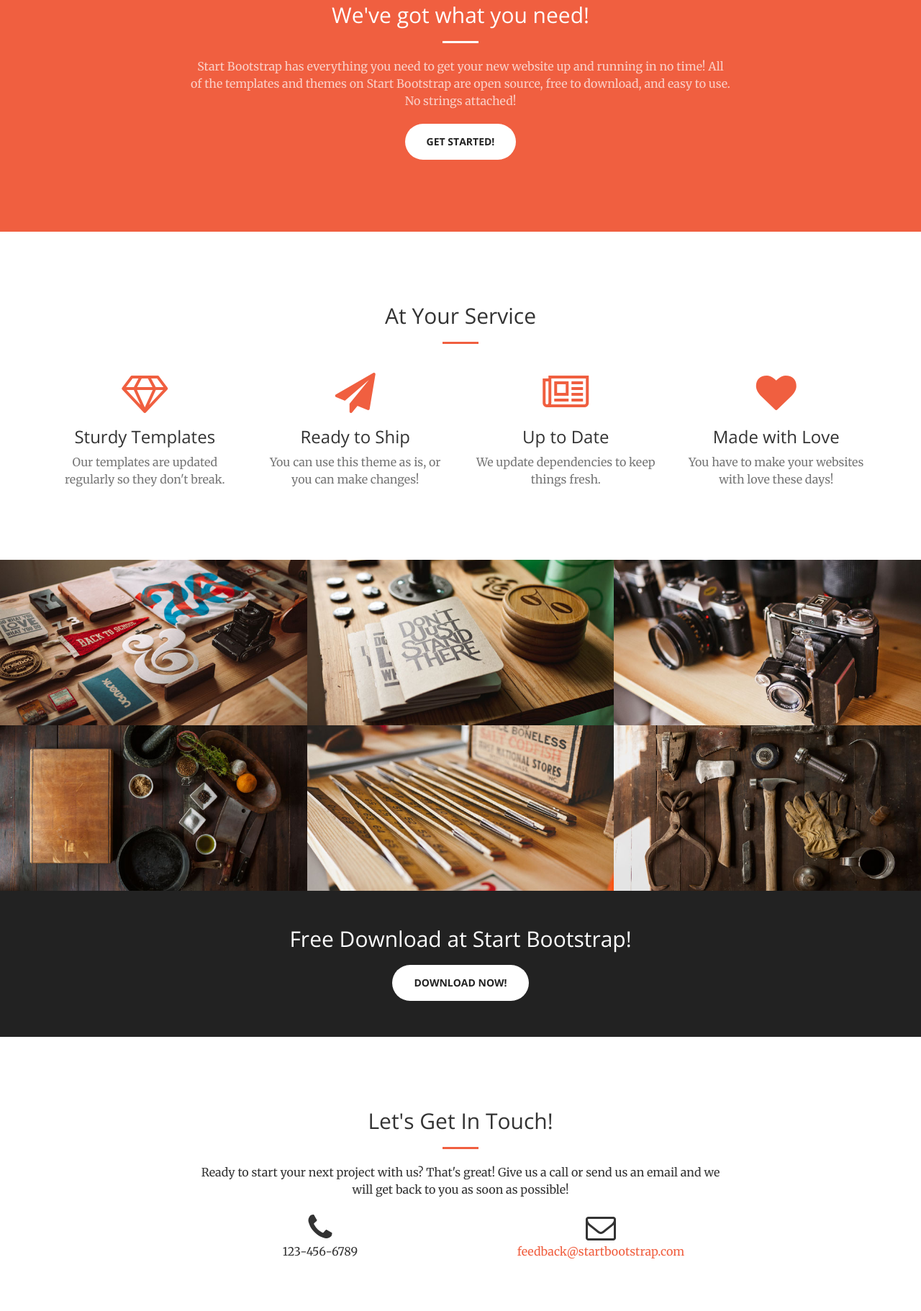
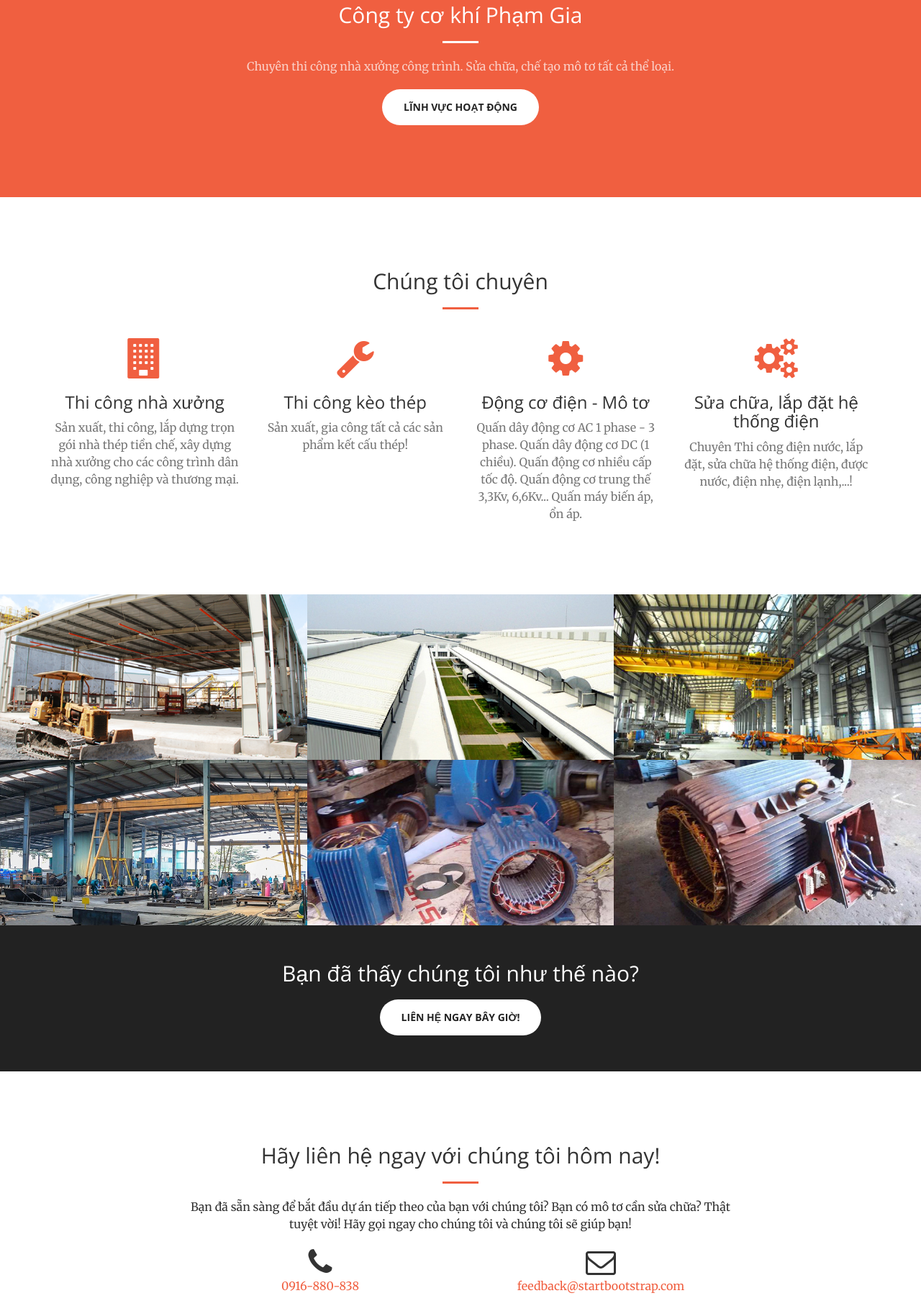
Before and after one commit to CongTyPhamGia/cokhiphamgia, a website: page index.html in a window 1280 px wide. Shown: the part 896-2718 px from the top of the page at 72% size. Drawn offline with nearby package versions, Linux system fonts and the light colour scheme.

Commit message:
Update projects

```diff
--- a/index.html
+++ b/index.html
@@ -25,6 +25,9 @@
     <!-- Custom CSS -->
     <link rel="stylesheet" href="css/creative.css" type="text/css">
 
+    <!-- favicon.ico -->
+    <link href="img/favicon.ico" rel="shortcut icon" type="image/x-icon" />
+
     <!-- HTML5 Shim and Respond.js IE8 support of HTML5 elements and media queries -->
     <!-- WARNING: Respond.js doesn't work if you view the page via file:// -->
     <!--[if lt IE 9]>
@@ -46,6 +49,8 @@
                     <span class="icon-bar"></span>
                     <span class="icon-bar"></span>
                 </button>
+                <div class="navbar-brand" style="width: 70px"><img src="img/phamgia-logo.png" class="img-responsive" alt="" ></div>
+
                 <a class="navbar-brand page-scroll" href="#page-top">CƠ KHÍ PHẠM GIA</a>
             </div>
 
@@ -87,10 +92,10 @@
         <div class="container">
             <div class="row">
                 <div class="col-lg-8 col-lg-offset-2 text-center">
-                    <h2 class="section-heading">We've got what you need!</h2>
+                    <h2 class="section-heading">Công ty cơ khí Phạm Gia </h2>
                     <hr class="light">
-                    <p class="text-faded">Start Bootstrap has everything you need to get your new website up and running in no time! All of the templates and themes on Start Bootstrap are open source, free to download, and easy to use. No strings attached!</p>
-                    <a href="#services" class="page-scroll btn btn-default btn-xl">Get Started!</a>
+                    <p class="text-faded">Chuyên thi công nhà xưởng công trình. Sửa chữa, chế tạo mô tơ tất cả thể loại.</p>
+                    <a href="#services" class="page-scroll btn btn-default btn-xl">Lĩnh vực hoạt động</a>
                 </div>
             </div>
         </div>
@@ -100,7 +105,7 @@
         <div class="container">
             <div class="row">
                 <div class="col-lg-12 text-center">
-                    <h2 class="section-heading">At Your Service</h2>
+                    <h2 class="section-heading">Chúng tôi chuyên</h2>
                     <hr class="primary">
                 </div>
             </div>
@@ -109,30 +114,30 @@
             <div class="row">
                 <div class="col-lg-3 col-md-6 text-center">
                     <div class="service-box">
-                        <i class="fa fa-4x fa-diamond wow bounceIn text-primary"></i>
-                        <h3>Sturdy Templates</h3>
-                        <p class="text-muted">Our templates are updated regularly so they don't break.</p>
+                        <i class="fa fa-4x fa-building wow bounceIn text-primary"></i>
+                        <h3>Thi công nhà xưởng</h3>
+                        <p class="text-muted">Sản xuất, thi công, lắp dựng trọn gói nhà thép tiền chế, xây dựng nhà xưởng cho các công trình dân dụng, công nghiệp và thương mại.</p>
                     </div>
                 </div>
                 <div class="col-lg-3 col-md-6 text-center">
                     <div class="service-box">
-                        <i class="fa fa-4x fa-paper-plane wow bounceIn text-primary" data-wow-delay=".1s"></i>
-                        <h3>Ready to Ship</h3>
-                        <p class="text-muted">You can use this theme as is, or you can make changes!</p>
+                        <i class="fa fa-4x fa-wrench wow bounceIn text-primary" data-wow-delay=".1s"></i>
+                        <h3>Thi công kèo thép</h3>
+                        <p class="text-muted">Sản xuất, gia công tất cả các sản phẩm kết cấu thép!</p>
                     </div>
                 </div>
                 <div class="col-lg-3 col-md-6 text-center">
                     <div class="service-box">
-                        <i class="fa fa-4x fa-newspaper-o wow bounceIn text-primary" data-wow-delay=".2s"></i>
-                        <h3>Up to Date</h3>
-                        <p class="text-muted">We update dependencies to keep things fresh.</p>
+                        <i class="fa fa-4x fa-cog wow bounceIn text-primary" data-wow-delay=".2s"></i>
+                        <h3>Động cơ điện - Mô tơ</h3>
+                        <p class="text-muted">Quấn dây động cơ AC 1 phase - 3 phase. Quấn dây động cơ DC (1 chiều). Quấn động cơ nhiều cấp tốc độ. Quấn động cơ trung thế 3,3Kv,  6,6Kv... Quấn máy biến áp, ổn áp.</p>
                     </div>
                 </div>
                 <div class="col-lg-3 col-md-6 text-center">
                     <div class="service-box">
-                        <i class="fa fa-4x fa-heart wow bounceIn text-primary" data-wow-delay=".3s"></i>
-                        <h3>Made with Love</h3>
-                        <p class="text-muted">You have to make your websites with love these days!</p>
+                        <i class="fa fa-4x fa-cogs wow bounceIn text-primary" data-wow-delay=".3s"></i>
+                        <h3>Sửa chữa, lắp đặt hệ thống điện</h3>
+                        <p class="text-muted">Chuyên Thi công điện nước, lắp đặt, sửa chữa hệ thống điện, được nước, điện nhẹ, điện lạnh,...!</p>
                     </div>
                 </div>
             </div>
@@ -144,14 +149,14 @@
             <div class="row no-gutter">
                 <div class="col-lg-4 col-sm-6">
                     <a href="#" class="portfolio-box">
-                        <img src="img/portfolio/1.jpg" class="img-responsive" alt="">
+                        <img src="img/portfolio/congtrinh-1.png" class="img-responsive" alt="">
                         <div class="portfolio-box-caption">
                             <div class="portfolio-box-caption-content">
                                 <div class="project-category text-faded">
-                                    Category
+
                                 </div>
                                 <div class="project-name">
-                                    Project Name
+                                    Nhà xưởng
                                 </div>
                             </div>
                         </div>
@@ -159,14 +164,14 @@
                 </div>
                 <div class="col-lg-4 col-sm-6">
                     <a href="#" class="portfolio-box">
-                        <img src="img/portfolio/2.jpg" class="img-responsive" alt="">
+                        <img src="img/portfolio/congtrinh-2.jpg" class="img-responsive" alt="">
                         <div class="portfolio-box-caption">
                             <div class="portfolio-box-caption-content">
                                 <div class="project-category text-faded">
-                                    Category
+
                                 </div>
                                 <div class="project-name">
-                                    Project Name
+                                    Nhà xưởng
                                 </div>
                             </div>
                         </div>
@@ -174,14 +179,14 @@
                 </div>
                 <div class="col-lg-4 col-sm-6">
                     <a href="#" class="portfolio-box">
-                        <img src="img/portfolio/3.jpg" class="img-responsive" alt="">
+                        <img src="img/portfolio/congtrinh-3.jpg" class="img-responsive" alt="">
                         <div class="portfolio-box-caption">
                             <div class="portfolio-box-caption-content">
                                 <div class="project-category text-faded">
-                                    Category
+
                                 </div>
                                 <div class="project-name">
-                                    Project Name
+                                    Nhà xưởng
                                 </div>
                             </div>
                         </div>
@@ -189,14 +194,14 @@
                 </div>
                 <div class="col-lg-4 col-sm-6">
                     <a href="#" class="portfolio-box">
-                        <img src="img/portfolio/4.jpg" class="img-responsive" alt="">
+                        <img src="img/portfolio/congtrinh-4.jpg" class="img-responsive" alt="">
                         <div class="portfolio-box-caption">
                             <div class="portfolio-box-caption-content">
                                 <div class="project-category text-faded">
-                                    Category
+
                                 </div>
                                 <div class="project-name">
-                                    Project Name
+                                    Nhà xưởng
                                 </div>
                             </div>
                         </div>
@@ -204,14 +209,14 @@
                 </div>
                 <div class="col-lg-4 col-sm-6">
                     <a href="#" class="portfolio-box">
-                        <img src="img/portfolio/5.jpg" class="img-responsive" alt="">
+                        <img src="img/portfolio/motor-1.jpg" class="img-responsive" alt="">
                         <div class="portfolio-box-caption">
                             <div class="portfolio-box-caption-content">
                                 <div class="project-category text-faded">
-                                    Category
+
                                 </div>
                                 <div class="project-name">
-                                    Project Name
+                                    Mô tơ điện
                                 </div>
                             </div>
                         </div>
@@ -219,14 +224,14 @@
                 </div>
                 <div class="col-lg-4 col-sm-6">
                     <a href="#" class="portfolio-box">
-                        <img src="img/portfolio/6.jpg" class="img-responsive" alt="">
+                        <img src="img/portfolio/motor-2.jpg" class="img-responsive" alt="">
                         <div class="portfolio-box-caption">
                             <div class="portfolio-box-caption-content">
                                 <div class="project-category text-faded">
-                                    Category
+
                                 </div>
                                 <div class="project-name">
-                                    Project Name
+                                    Mô tơ điện
                                 </div>
                             </div>
                         </div>
@@ -239,8 +244,8 @@
     <aside class="bg-dark">
         <div class="container text-center">
             <div class="call-to-action">
-                <h2>Free Download at Start Bootstrap!</h2>
-                <a href="#" class="btn btn-default btn-xl wow tada">Download Now!</a>
+                <h2>Bạn đã thấy chúng tôi như thế nào?</h2>
+                <a href="#contact" class="page-scroll btn btn-default btn-xl wow tada">Liên hệ ngay bây giờ!</a>
             </div>
         </div>
     </aside>
@@ -249,13 +254,13 @@
         <div class="container">
             <div class="row">
                 <div class="col-lg-8 col-lg-offset-2 text-center">
-                    <h2 class="section-heading">Let's Get In Touch!</h2>
+                    <h2 class="section-heading">Hãy liên hệ ngay với chúng tôi hôm nay!</h2>
                     <hr class="primary">
-                    <p>Ready to start your next project with us? That's great! Give us a call or send us an email and we will get back to you as soon as possible!</p>
+                    <p>Bạn đã sẵn sàng để bắt đầu dự án tiếp theo của bạn với chúng tôi? Bạn có mô tơ cần sửa chữa? Thật tuyệt vời! Hãy gọi ngay cho chúng tôi và chúng tôi sẽ giúp bạn!</p>
                 </div>
                 <div class="col-lg-4 col-lg-offset-2 text-center">
                     <i class="fa fa-phone fa-3x wow bounceIn"></i>
-                    <p>123-456-6789</p>
+                    <p><a href="callto:+84916880838">0916-880-838</a></p>
                 </div>
                 <div class="col-lg-4 text-center">
                     <i class="fa fa-envelope-o fa-3x wow bounceIn" data-wow-delay=".1s"></i>
```
Also changed, not shown: img/favicon.ico (added), img/phamgia-logo.png (added), img/portfolio/congtrinh-1.png (added), img/portfolio/congtrinh-2.jpg (added), img/portfolio/congtrinh-3.jpg (added), img/portfolio/congtrinh-4.jpg (added), img/portfolio/motor-1.jpg (added), img/portfolio/motor-2.jpg (added).
